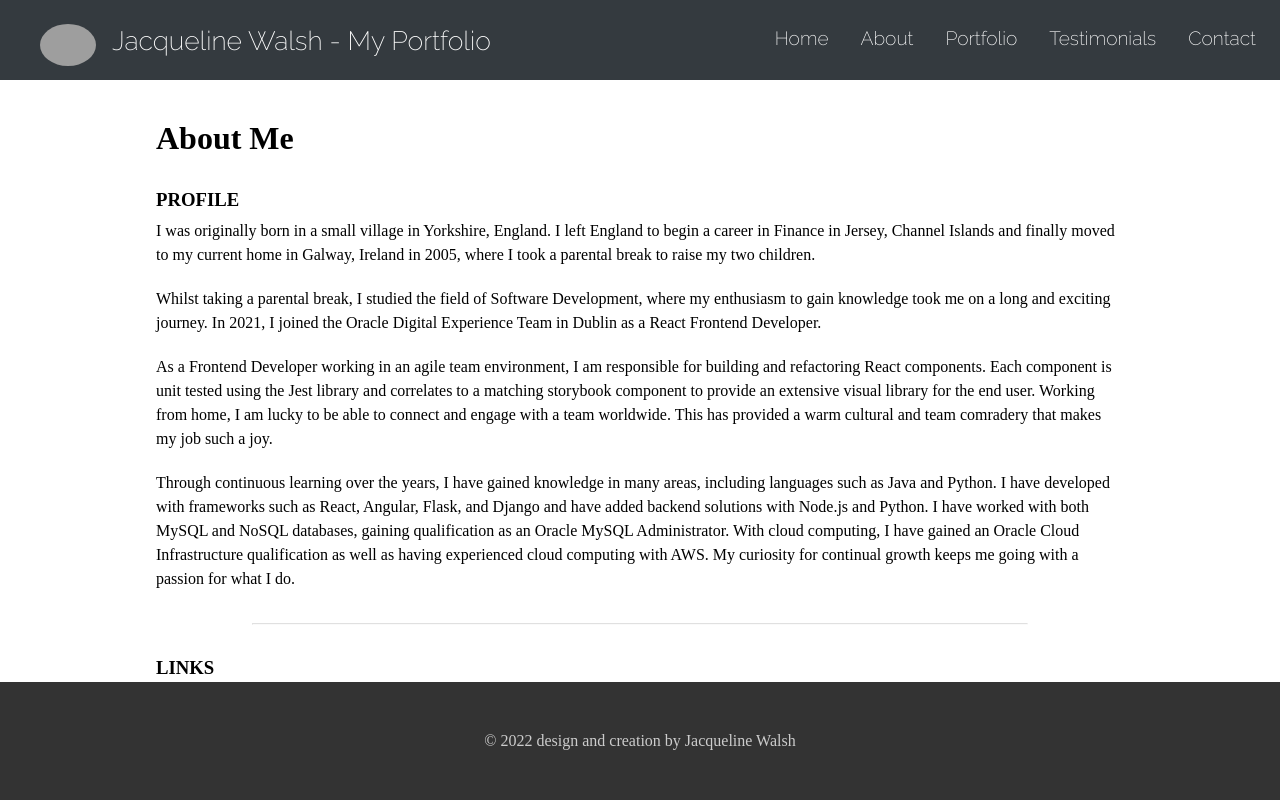
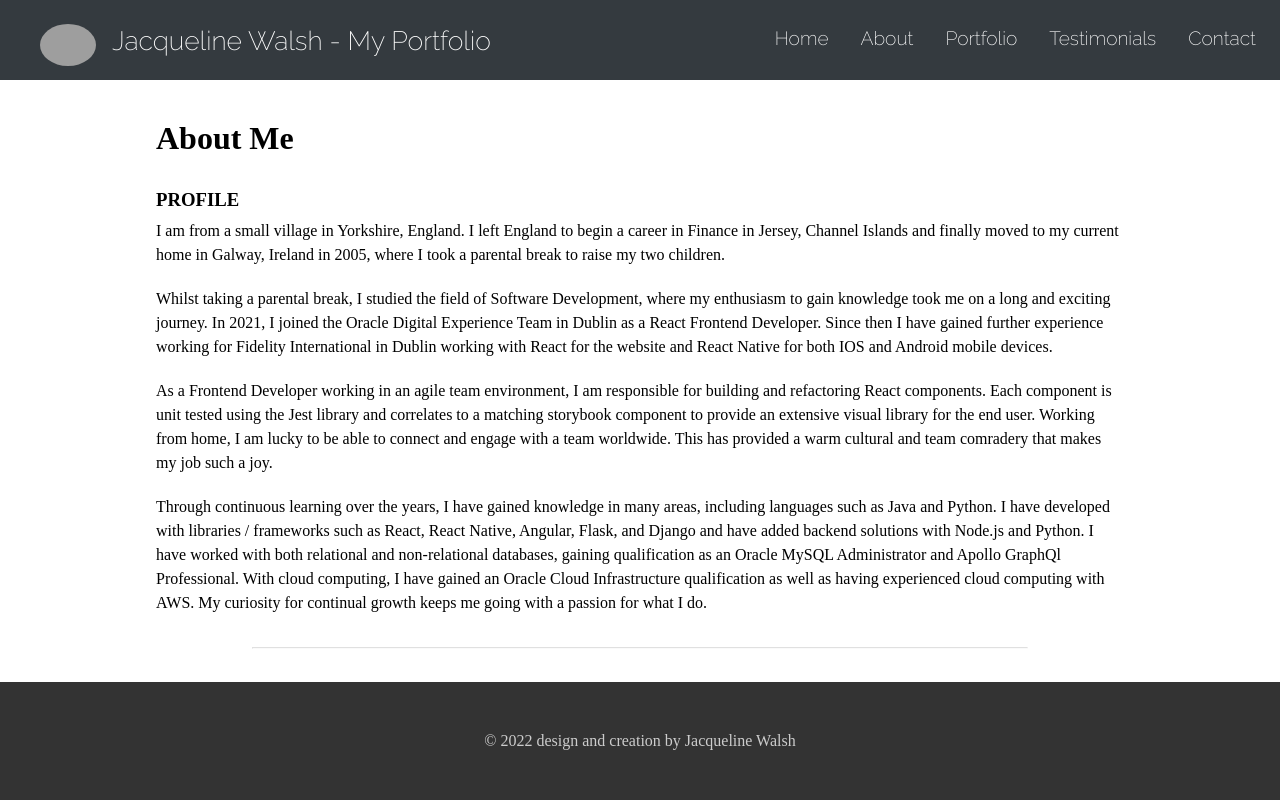
Before and after one commit to jacqueline-walsh/jacqueline-walsh-portfolio, a React (Create React App) app: page /#/about in a window 1280 px wide. Shown: the top 800 px of the page. Built offline with nearby package versions, Linux system fonts and the light colour scheme; grey boxes are pictures that could not be loaded.

Commit message:
update portfolios

```diff
--- a/src/components/portfolio/index.js
+++ b/src/components/portfolio/index.js
@@ -2,13 +2,22 @@ import React from "react";
 import "./style.css";
 
 const Portfolio = ({ title, url, description, image }) => {
+
+  function showLinkTitle(title) {
+    if (title === 'BookIt' || title === 'ChefMate' || title === 'Irish4Fun') {
+      return 'Visit Github Repo'
+    } else {
+      return 'Visit Site'
+    }
+  };
+
   return (
     <div className="portfolio">
       <h1 className="portfolio-title">{title}</h1>
       <div className="portfolio-description">{description}</div>
       <div className="portfolio-site-link">
         <a href={url} target="_blank" rel="noreferrer">
-          Visit Site
+          {showLinkTitle(title)}
         </a>
       </div>
       <div className="portfolio-image">
--- a/src/components/profile/index.js
+++ b/src/components/profile/index.js
@@ -6,7 +6,7 @@ const Profile = () => {
     <div className="profile-container">
       <h3 className="profile-subheading">PROFILE</h3>
       <p className="profile-paragraph">
-        I was originally born in a small village in Yorkshire, England. I left
+        I am from a small village in Yorkshire, England. I left
         England to begin a career in Finance in Jersey, Channel Islands and
         finally moved to my current home in Galway, Ireland in 2005, where I
         took a parental break to raise my two children.
@@ -15,7 +15,7 @@ const Profile = () => {
         Whilst taking a parental break, I studied the field of Software
         Development, where my enthusiasm to gain knowledge took me on a long and
         exciting journey. In 2021, I joined the Oracle Digital Experience Team
-        in Dublin as a React Frontend Developer.
+        in Dublin as a React Frontend Developer.  Since then I have gained further experience working for Fidelity International in Dublin working with React for the website and React Native for both IOS and Android mobile devices.
       </p>
       <p className="profile-paragraph">
         As a Frontend Developer working in an agile team environment, I am
@@ -27,15 +27,7 @@ const Profile = () => {
         comradery that makes my job such a joy.
       </p>
       <p className="profile-paragraph">
-        Through continuous learning over the years, I have gained knowledge in
-        many areas, including languages such as Java and Python. I have
-        developed with frameworks such as React, Angular, Flask, and Django and
-        have added backend solutions with Node.js and Python. I have worked with
-        both MySQL and NoSQL databases, gaining qualification as an Oracle MySQL
-        Administrator. With cloud computing, I have gained an Oracle Cloud
-        Infrastructure qualification as well as having experienced cloud
-        computing with AWS. My curiosity for continual growth keeps me going
-        with a passion for what I do.
+        Through continuous learning over the years, I have gained knowledge in many areas, including languages such as Java and Python. I have developed with libraries / frameworks such as React, React Native, Angular, Flask, and Django and have added backend solutions with Node.js and Python. I have worked with both relational and non-relational databases, gaining qualification as an Oracle MySQL Administrator and Apollo GraphQl Professional. With cloud computing, I have gained an Oracle Cloud Infrastructure qualification as well as having experienced cloud computing with AWS. My curiosity for continual growth keeps me going with a passion for what I do.
       </p>
     </div>
   );
--- a/src/data/portfolios.js
+++ b/src/data/portfolios.js
@@ -10,12 +10,12 @@ export const portfolios = [
   },
   {
     id: 2,
-    title: "Breaking Bad",
-    url: "https://jacqueline-walsh.github.io/Breaking-Bad/",
+    title: "Fitness App",
+    url: "https://jacqueline-walsh.github.io/fitness-app/",
     description:
-      "Search the cast of Breaking Bad - React Library featuring Breaking Bad API and pagination - hosted on GitHub Pages",
+      "Gold Gym Fitness App - React Library featuring fetch api and exercise api from rapidApi.com - hosted on GitHub Pages",
     image:
-      "https://jacqueline-walsh-portfolio.s3-eu-west-1.amazonaws.com/mac_screen_BreakingBad.png",
+      "https://jacqueline-walsh-portfolio.s3.eu-west-1.amazonaws.com/exercise-app.png",
   },
   {
     id: 3,
@@ -29,18 +29,18 @@ export const portfolios = [
   {
     id: 4,
     title: "BookIt",
-    url: "https://bookit-online-book-store.herokuapp.com/",
+    url: "https://github.com/jacqueline-walsh/bookit",
     description:
-      "An online ecommerce book store - Python Django Framework, JavaScript, SQLite Database - hosted on Heroku",
+      "An online ecommerce book store - Python Django Framework, JavaScript, SQLite Database - See Github Repo",
     image:
       "https://jacqueline-walsh-portfolio.s3-eu-west-1.amazonaws.com/mac_screen.jpg",
   },
   {
     id: 5,
     title: "ChefMate",
-    url: "http://chefmate-manager.herokuapp.com/",
+    url: "https://github.com/jacqueline-walsh/chef-mate",
     description:
-      "A Recipe Management Tool - Python Flask Framework, JavaScript, MongoDB Database - hosted on Heroku",
+      "A Recipe Management Tool - Python Flask Framework, JavaScript, MongoDB Database - See Github Repo",
     image:
       "https://jacqueline-walsh-portfolio.s3-eu-west-1.amazonaws.com/mac_screen_chefMate.jpg",
   },
@@ -65,9 +65,9 @@ export const portfolios = [
   {
     id: 8,
     title: "Irish4Fun",
-    url: "https://irish4fun.herokuapp.com/",
+    url: "https://github.com/jacqueline-walsh/irish4fun",
     description:
-      "Interactive storybook teaching children colours of the rainbow in Irish - Desktop Development Only - Python, Flask, JavaScript turn.js - hosted on Heroku",
+      "Interactive storybook teaching children colours of the rainbow in Irish - Desktop Development Only - Python, Flask, JavaScript turn.js - See Github Repo",
     image:
       "https://jacqueline-walsh-portfolio.s3-eu-west-1.amazonaws.com/mac_screen_irish4fun.jpg",
   },
```
